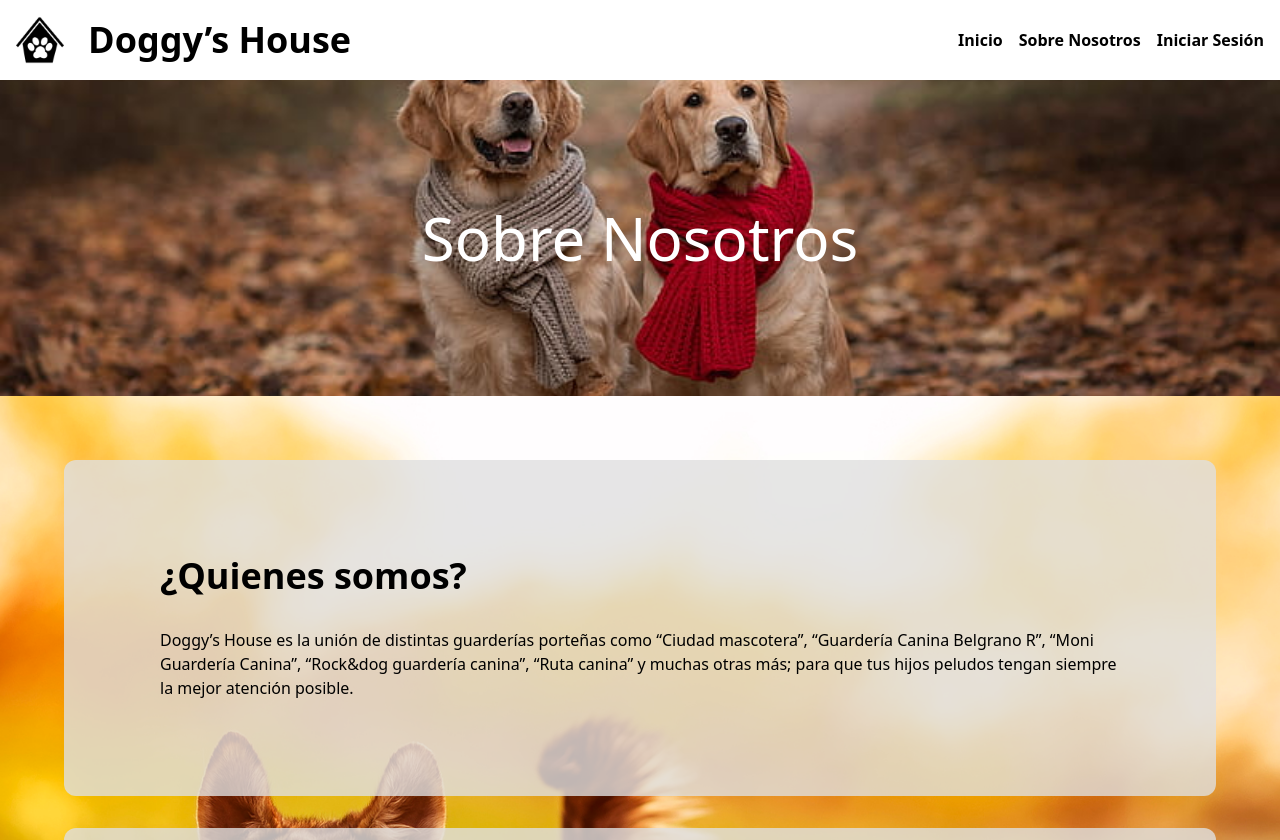
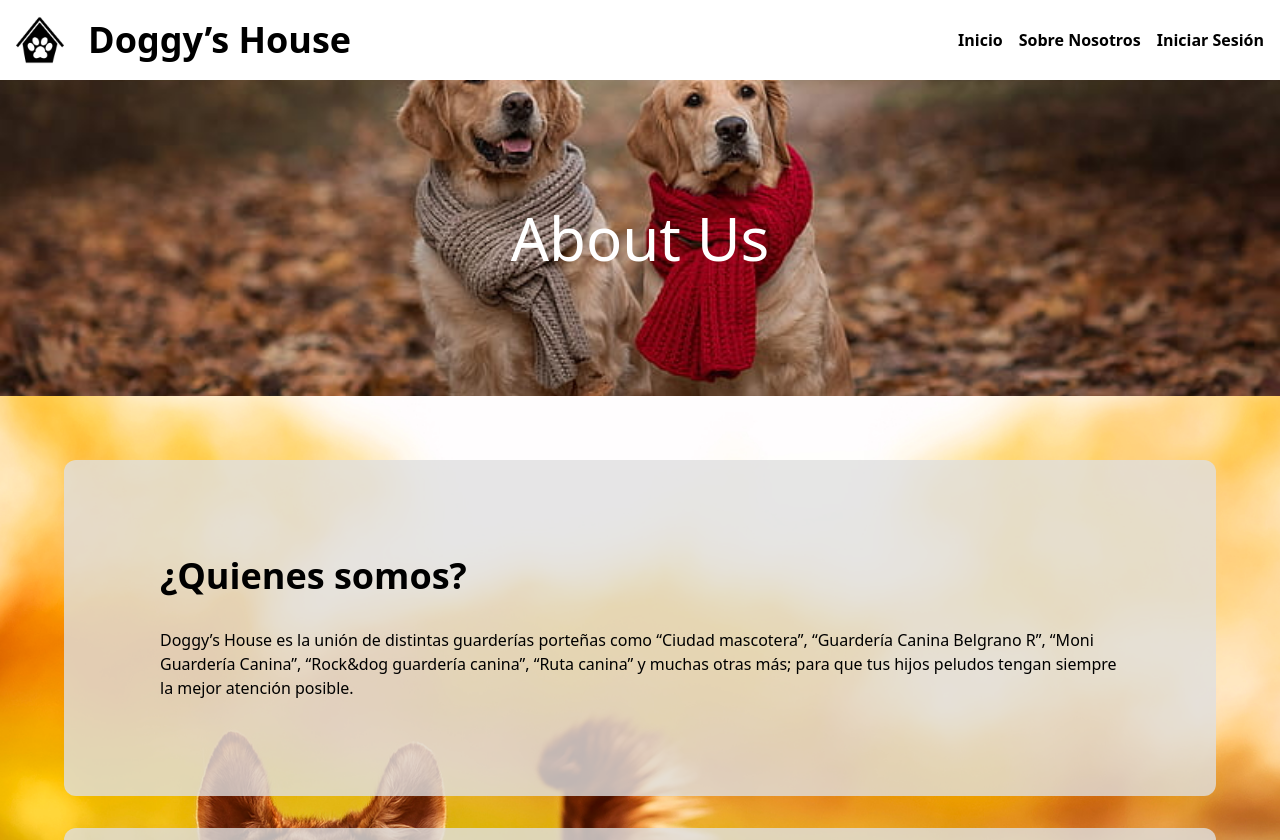
Before and after one commit to No-Country/c14-16-ft-node-react, a React (Vite) app in the folder frontend/: page /about in a window 1280 px wide. Shown: the top 840 px of the page. Built offline with nearby package versions, Linux system fonts and the light colour scheme.

Commit message:
12/10/23: prueba rama emanuel

```diff
--- a/frontend/src/components/pages/about/About.jsx
+++ b/frontend/src/components/pages/about/About.jsx
@@ -21,7 +21,7 @@ const About = () => {
     <div>
       <header style={heroStyle}>
         <div className="container mx-auto">
-          <h1 className="py-32 text-center text-white text-6xl">Sobre Nosotros</h1>
+          <h1 className="py-32 text-center text-white text-6xl">About Us</h1>
         </div>
       </header>
       <main>
```
